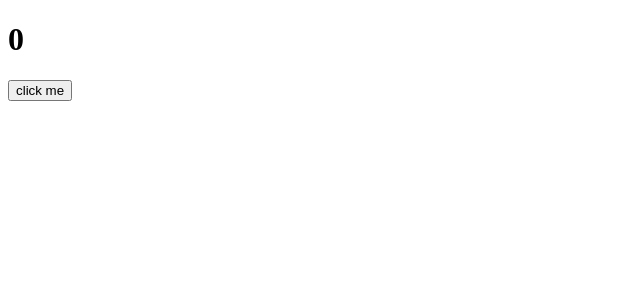
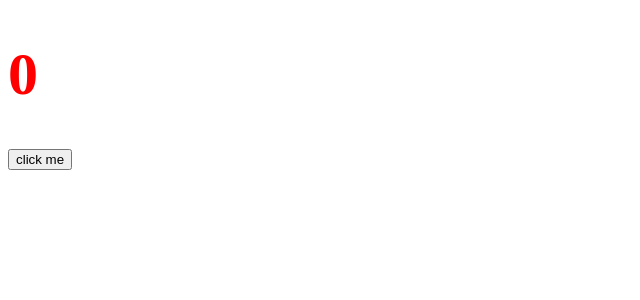
Before and after one commit to bmarwane/react-step-by-step, a React app: page / in a window 1280 px wide. Shown: the top 300 px of the page, without its empty margins (0-640 px from the left). Built offline with nearby package versions, Linux system fonts and the light colour scheme.

Commit message:
Compteur avec pure function

```diff
--- a/src/Counter.jsx
+++ b/src/Counter.jsx
@@ -17,7 +17,10 @@ export default class Counter extends React.Component {
     render() {
         return (
             <div>
-                <h1>{ this.state.nb }</h1>
+                <NumberDisplay
+                    numberToDisplay={this.state.nb}
+                    textColor="red"
+                />
                 <button onClick={ ( ) => this.increment() }>
                     click me
                 </button>
@@ -25,3 +28,14 @@ export default class Counter extends React.Component {
         )
     }
 }
+
+
+function NumberDisplay({ numberToDisplay, textColor}) {
+    const style = {
+        color: textColor,
+        fontSize: '60px'
+    }
+    return (
+        <h1 style={style}>{ numberToDisplay }</h1>
+    )
+}
```
